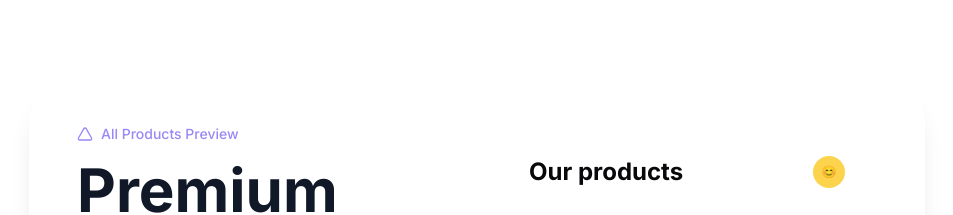
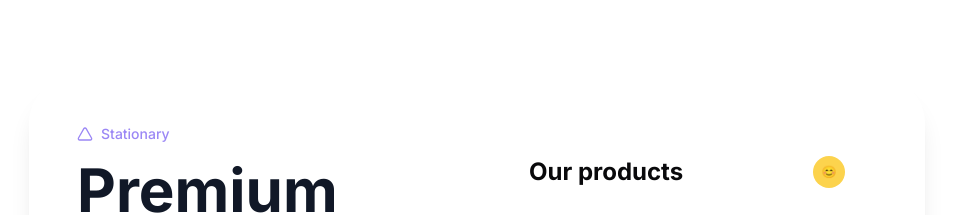
Before and after one commit to eddiedevilio/copycat-ui-creator, a React (Vite) app: page / in a window 1280 px wide. Shown: the top 215 px of the page, without its empty margins (163-1116 px from the left). Built offline with nearby package versions, Linux system fonts and the light colour scheme.

Commit message:
Update product category display
Update the displayed product category when the selected category changes.

```diff
--- a/src/pages/Index.tsx
+++ b/src/pages/Index.tsx
@@ -1,3 +1,4 @@
+
 import React, { useEffect, useState } from 'react';
 import { Triangle, ArrowRight, User, Home, ShoppingBag, Box, Computer, Sofa, Briefcase, BookOpen, Smartphone } from 'lucide-react';
 import Navbar from '@/components/Navbar';
@@ -171,8 +172,7 @@ const Index = () => {
               <div className="flex items-center mb-4">
                 <Triangle size={16} className="text-purple mr-2" />
                 <span className="text-purple text-sm font-medium">
-                  {selectedCategory === 'all' ? 'All Products' :
-                    productCategories.find(cat => cat.value === selectedCategory)?.label} Preview
+                  {currentDisplayCategory.charAt(0).toUpperCase() + currentDisplayCategory.slice(1)}
                 </span>
               </div>
               <h1 className="text-5xl md:text-6xl font-bold text-gray-900 mb-8">
```
